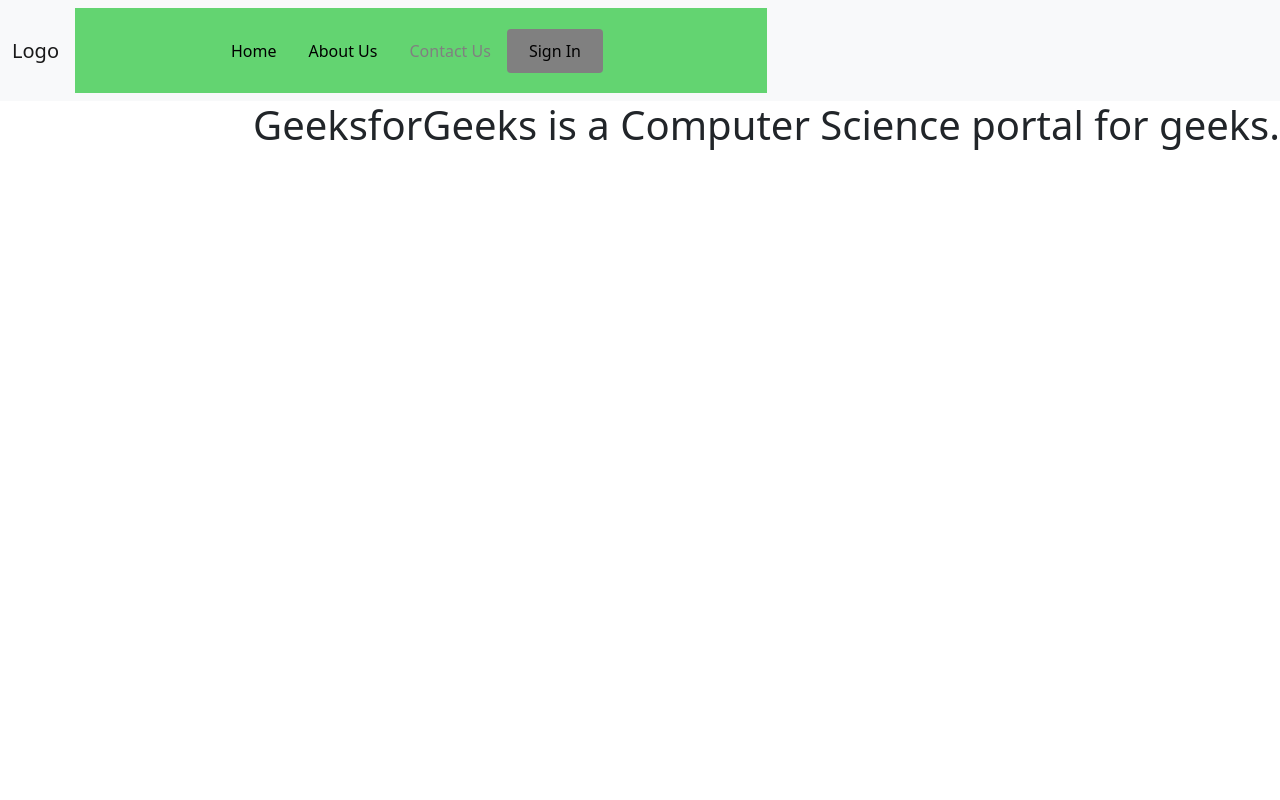
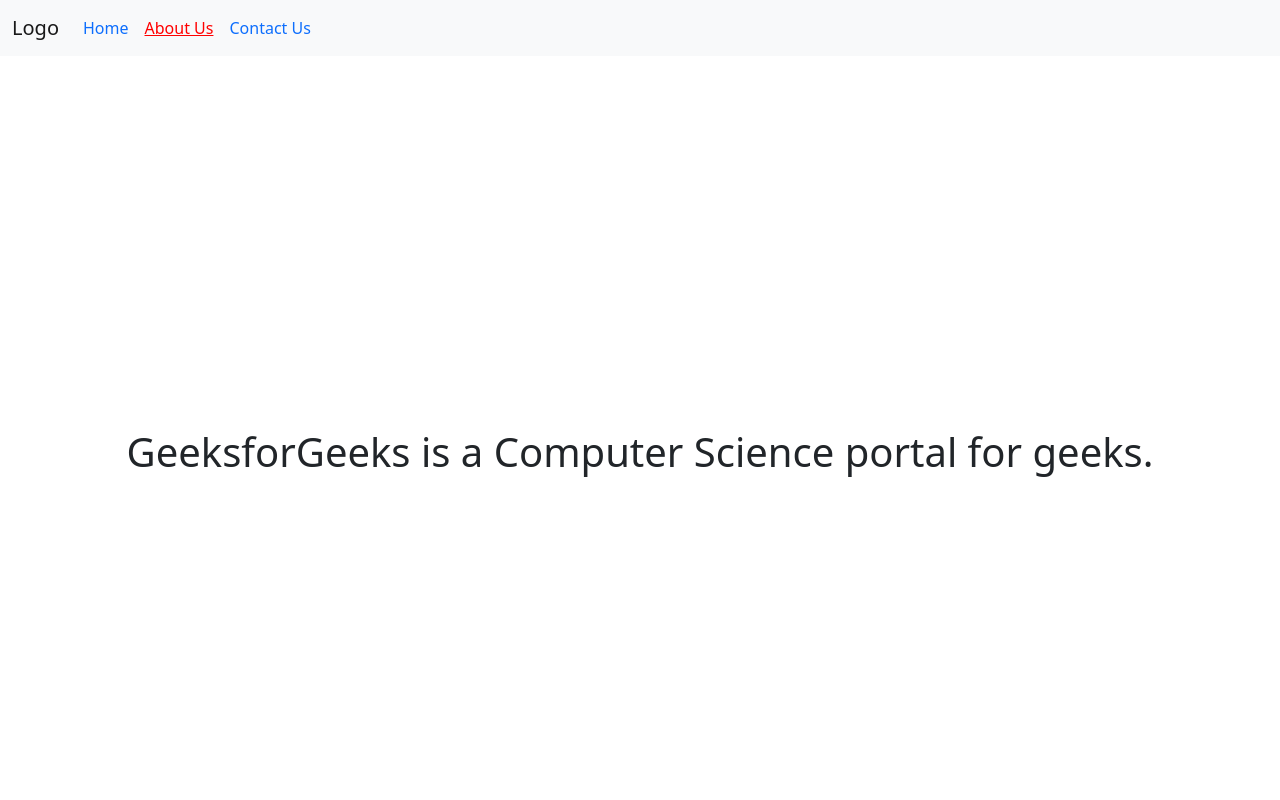
Before and after one commit to shakirgith/My-Aladdin, a React (Create React App) app: page /about in a window 1280 px wide. Shown: the top 800 px of the page. Built offline with nearby package versions, Linux system fonts and the light colour scheme.

Commit message:
header menu done

```diff
--- a/src/App.css
+++ b/src/App.css
@@ -36,3 +36,9 @@
     transform: rotate(360deg);
   }
 } */
+
+.navbar-expand-lg .navbar-nav .nav-item {padding-right: .5rem;padding-left: .5rem;}
+.navbar-expand-lg .navbar-nav .nav-item a { text-decoration: none;}
+.navbar-expand-lg .navbar-nav .nav-item a.active {color: rgb(255, 0, 0); text-decoration: underline;}
+
+.container {display: flex; align-items: center; justify-content: center; height: 100vh;}
--- a/src/App.js
+++ b/src/App.js
@@ -2,7 +2,7 @@
 import './App.css';
 import Navbar from './MyComponents/Layout/Header';
 import { BrowserRouter as Router, Switch, Route } from 'react-router-dom';
-import Home from './MyComponents/Pages';
+import Home from './MyComponents/Pages/Home';
 import About from './MyComponents/Pages/About';
 import Contact from './MyComponents/Pages/Contact';
 import Footer from './MyComponents/Layout/Footer';
--- a/src/MyComponents/Layout/Header.js
+++ b/src/MyComponents/Layout/Header.js
@@ -1,54 +1,39 @@
 import React from 'react';
 import {
-Nav,
+// Nav,
 NavLink,
 // Bars,
-NavMenu,
-NavBtn,
-NavBtnLink,
+// NavMenu,
+// NavBtn,
+// NavBtnLink,
 } from './NavbarElements';
 
 const Navbar = () => {
 return (
 	<>
 	<header className="header">
-		<nav class="navbar navbar-expand-lg navbar-light bg-light">
-			<div class="container-fluid">
-				<a class="navbar-brand" href="#">Logo</a>
-				<button class="navbar-toggler" type="button" data-bs-toggle="collapse" data-bs-target="#navbarNav" aria-controls="navbarNav" aria-expanded="false" aria-label="Toggle navigation">
-				<span class="navbar-toggler-icon"></span>
+		<nav className="navbar navbar-expand-lg navbar-light bg-light">
+			<div className="container-fluid">
+				<NavLink className="navbar-brand" to='/'>Logo</NavLink>
+				<button className="navbar-toggler" type="button" data-bs-toggle="collapse" data-bs-target="#navbarNav" aria-controls="navbarNav" aria-expanded="false" aria-label="Toggle navigation">
+				<span className="navbar-toggler-icon"></span>
 				</button>
-				<div class="collapse navbar-collapse" id="navbarNav">
-				<Nav>
-				<NavMenu>
-				<NavLink to='/' activeStyle>
-					Home
-				</NavLink>
-				<NavLink to='/about' activeStyle>
-					About Us
-				</NavLink>
-				<NavLink to='/contact' activeStyle>
-					Contact Us
-				</NavLink>
-				</NavMenu>
-				<NavBtn>
+				<div className="collapse navbar-collapse" id="navbarNav">
+				<ul className="navbar-nav">
+
+				<li className="nav-item">
+					<NavLink exact activeClassName="active" to='/'>Home</NavLink>
+				</li>
+				<li className="nav-item">
+					<NavLink exact activeClassName="active" to='/about'>About Us</NavLink>
+				</li>
+				<li className="nav-item">
+				<NavLink exact activeClassName="active" to='/contact'>Contact Us</NavLink>
+				</li>
+				</ul>
+				{/* <NavBtn>
 				<NavBtnLink to='/signin'>Sign In</NavBtnLink>
-				</NavBtn>
-				</Nav>
-				{/* <ul class="navbar-nav">
-					<li class="nav-item">
-					<a class="nav-link active" aria-current="page" href="#">Home</a>
-					</li>
-					<li class="nav-item">
-					<a class="nav-link" href="#">Features</a>
-					</li>
-					<li class="nav-item">
-					<a class="nav-link" href="#">Pricing</a>
-					</li>
-					<li class="nav-item">
-					<a class="nav-link disabled" href="#" tabindex="-1" aria-disabled="true">Disabled</a>
-					</li>
-				</ul> */}
+				</NavBtn> */}
 				</div>
 			</div>
 		</nav>
--- a/src/MyComponents/Layout/NavbarElements.js
+++ b/src/MyComponents/Layout/NavbarElements.js
@@ -2,28 +2,28 @@
 import styled from 'styled-components';
 
 export const Nav = styled.nav`
-  background: #63D471;
-  height: 85px;
-  display: flex;
-  justify-content: space-between;
-  padding: 0.2rem calc((100vw - 1000px) / 2);
-  z-index: 12;
-  /* Third Nav */
-  /* justify-content: flex-start; */
-`;
+//   background: #63D471;
+//   height: 85px;
+//   display: flex;
+//   justify-content: space-between;
+//   padding: 0.2rem calc((100vw - 1000px) / 2);
+//   z-index: 12;
+//   /* Third Nav */
+//   /* justify-content: flex-start; */
+// `;
 
 export const NavLink = styled(Link)`
-  color: #808080;
-  display: flex;
-  align-items: center;
-  text-decoration: none;
-  padding: 0 1rem;
-  height: 100%;
-  cursor: pointer;
-  &.active {
-    color: #000000;
-  }
-`;
+//   color: #808080;
+//   display: flex;
+//   align-items: center;
+//   text-decoration: none;
+//   padding: 0 1rem;
+//   height: 100%;
+//   cursor: pointer;
+//   &.active {
+//     color: #000000;
+//   }
+// `;
 
 // export const Bars = styled(FaBars)`
 //   display: none;
--- a/src/MyComponents/Pages/About.js
+++ b/src/MyComponents/Pages/About.js
@@ -2,16 +2,11 @@
 
 const About = () => {
   return (
-    <div
-      style={{
-        display: 'flex',
-        justifyContent: 'Right',
-        alignItems: 'Right',
-        height: '100vh'
-      }}
-    >
+    <section id="aboutus" className="aboutus">
+    <div className="container">
       <h1>GeeksforGeeks is a Computer Science portal for geeks.</h1>
     </div>
+    </section>
   );
 };
 
--- a/src/MyComponents/Pages/Contact.js
+++ b/src/MyComponents/Pages/Contact.js
@@ -2,16 +2,11 @@
 
 function Contact() {
     return (
-        <div
-            style={{
-                display: 'flex',
-                justifyContent: 'center',
-                alignItems: 'center',
-                height: '100vh'
-            }}
-        >
-           <h1>Contact Us</h1>
+        <section id="contactus" className="contactus">
+        <div className="container">
+          <h1>Contact US</h1>
         </div>
+        </section>
     );
 };
 
--- /dev/null
+++ b/src/MyComponents/Pages/Home.js
@@ -0,0 +1,13 @@
+import React from 'react';
+
+const Home = () => {
+  return (
+    <section id="welcome" className="welcome">
+    <div className="container">
+      <h1>Welcome to GeeksforGeeks</h1>
+    </div>
+    </section>
+  );
+};
+
+export default Home;
--- a/src/MyComponents/Pages/index.js
+++ /dev/null
@@ -1,18 +0,0 @@
-import React from 'react';
-
-const Home = () => {
-  return (
-    <div
-      style={{
-        display: 'flex',
-        justifyContent: 'Right',
-        alignItems: 'Right',
-        height: '100vh'
-      }}
-    >
-      <h1>Welcome to GeeksforGeeks</h1>
-    </div>
-  );
-};
-
-export default Home;
```
